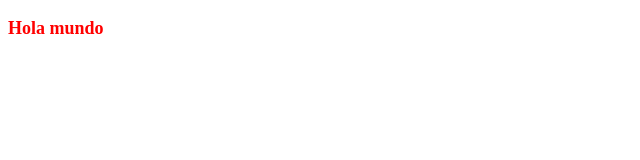
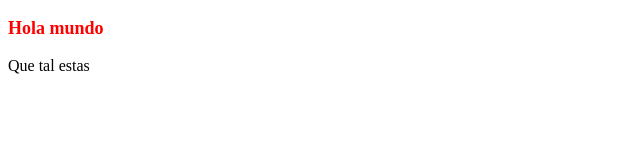
Before and after one commit to migue19/curso-utp-git-practica1, a plain HTML site: page practica2/index.html in a window 1280 px wide. Shown: the full height of the page, 0-640 px from the left. Drawn offline with Linux system fonts and the light colour scheme.

Commit message:
add description in page

```diff
--- a/practica2/index.html
+++ b/practica2/index.html
@@ -8,5 +8,6 @@
 </head>
 <body>
     <h3 class="encabezado-1">Hola mundo</h3>
+    <h2">Que tal estas</h2>
 </body>
 </html>
```
